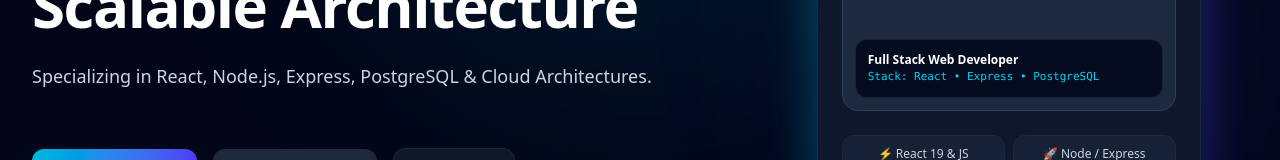
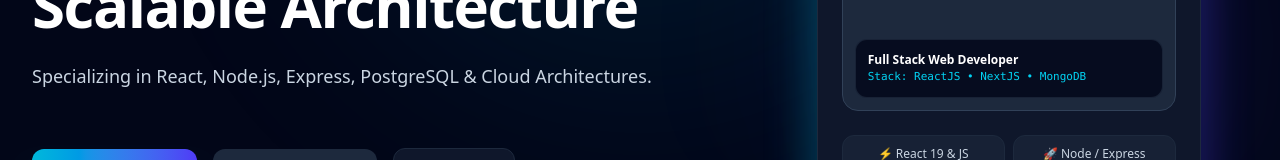
Before and after one commit to abubakar51/SagorDev, a React (Vite) app: page / in a window 1280 px wide. Shown: the part 426-586 px from the top of the page. Built offline with nearby package versions, Linux system fonts and the light colour scheme; no server answers.

Commit message:
Update tech stack displayed in Hero component

```diff
--- a/src/components/Hero.jsx
+++ b/src/components/Hero.jsx
@@ -160,7 +160,7 @@ export default function Hero() {
                   )}
                   <div className="absolute bottom-3 left-3 right-3 p-3 rounded-xl bg-slate-950/80 backdrop-blur-md border border-slate-800/80 text-xs">
                     <div className="font-semibold text-white">{siteSettings?.developer_title || 'Full Stack Web Developer'}</div>
-                    <div className="text-cyan-400 text-[11px] font-mono mt-0.5">Stack: React • Express • PostgreSQL</div>
+                    <div className="text-cyan-400 text-[11px] font-mono mt-0.5">Stack: ReactJS • NextJS • MongoDB</div>
                   </div>
                 </div>
 
```
